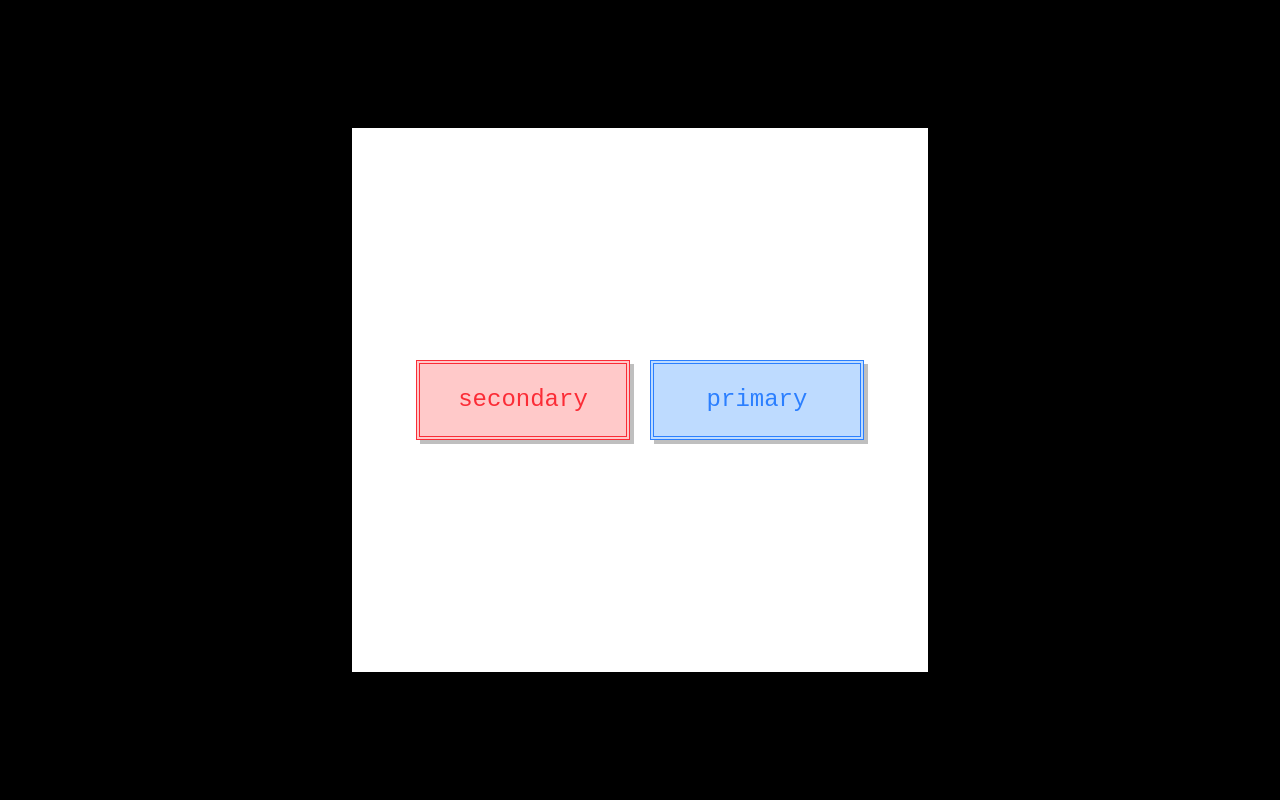
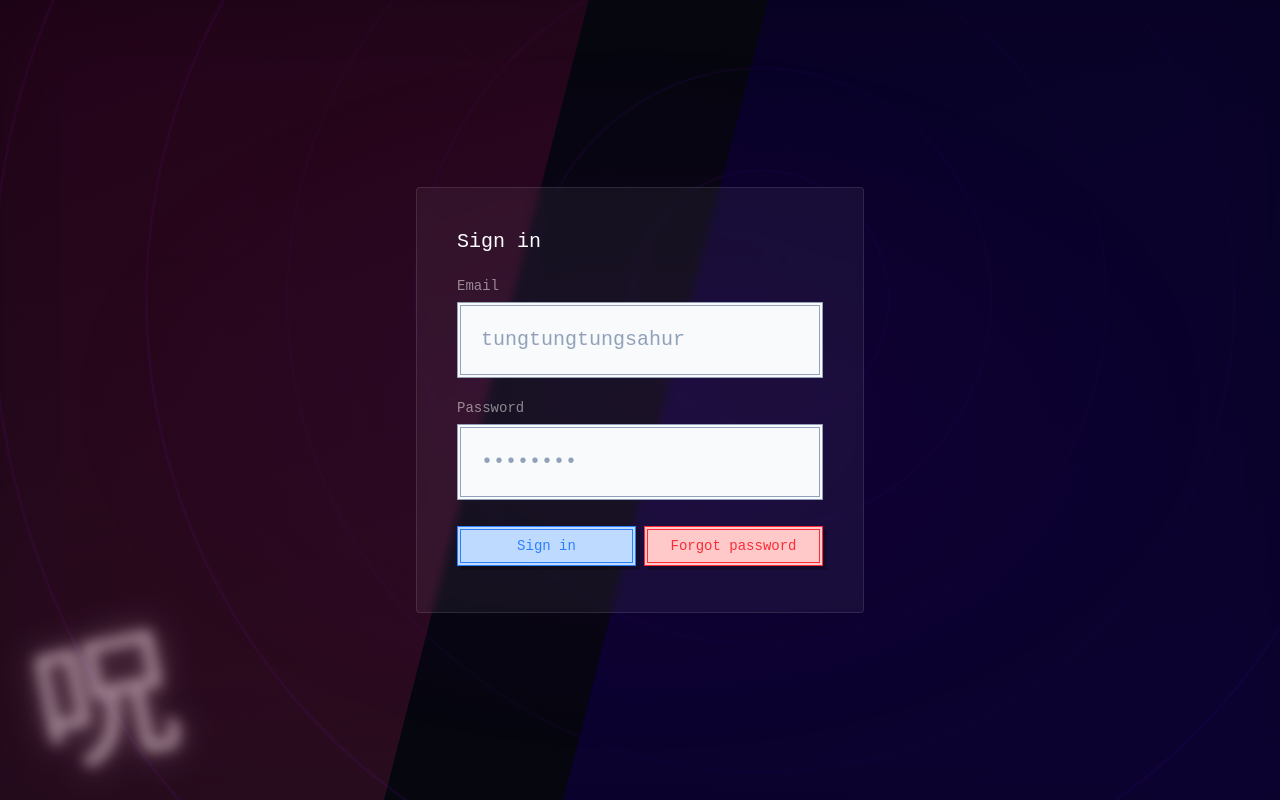
Before and after one commit to staten-island-tech/vue-supabase-project-2026-ma-ma, a Nuxt app: page /login in a window 1280 px wide. Built offline with nearby package versions, Linux system fonts and the light colour scheme.

Commit message:
feat: combine existing components into login page for preliminary design

```diff
--- a/app/components/ButtonPrimary.vue
+++ b/app/components/ButtonPrimary.vue
@@ -1,9 +1,9 @@
 <template>
-  <div>
+  <div class="flex">
     <button
       v-bind="$attrs"
       :class="[
-        'p-5',
+        'w-full p-5',
         'border-4 border-double border-primary-border bg-primary shadow-transparent-md',
         'text-2xl text-primary-foreground',
         'transition-all duration-150',
--- a/app/components/ButtonSecondary.vue
+++ b/app/components/ButtonSecondary.vue
@@ -1,9 +1,9 @@
 <template>
-  <div>
+  <div class="flex">
     <button
       v-bind="$attrs"
       :class="[
-        'p-5',
+        'w-full p-5',
         'border-4 border-double border-secondary-border bg-secondary shadow-transparent-md',
         'text-2xl text-secondary-foreground',
         'transition-all duration-150',
--- a/app/components/LoginBackground.vue
+++ b/app/components/LoginBackground.vue
@@ -16,7 +16,7 @@
       </g>
 
       <!-- Large 呪 blended into the red slash area, bottom-left -->
-      <text x="22" y="65" class="seal-kanji" font-size="11" text-anchor="middle" transform="rotate(-12, 22, 95)">呪</text>
+      <text x="13" y="75" class="seal-kanji" font-size="11" text-anchor="middle" transform="rotate(-12, 22, 95)">呪</text>
 
       <!-- Black cursed marks on the red side -->
       <!--<g class="cursed-marks">
--- a/app/pages/login.vue
+++ b/app/pages/login.vue
@@ -1,18 +1,33 @@
 <template>
-  <div class="flex justify-center items-center p-32 w-screen h-screen bg-black">
-    <!-- Login card -->
-    <div
-      class="flex justify-center items-center gap-5 p-16 w-full max-w-xl h-full bg-white"
-    >
-      <ButtonSecondary label="secondary" class="w-full" />
-      <ButtonPrimary label="primary" class="w-full" />
+<div class="flex justify-center items-center p-32 w-screen h-screen">
+  <LoginBackground/>
+  <div class="flex flex-col gap-5 p-10 w-full max-w-md rounded bg-white/5 backdrop-blur-sm border border-white/10">
+
+    <h2 class="text-xl font-medium text-white">Sign in</h2>
+
+    <div class="flex flex-col gap-1.5">
+      <label for="Username" class="text-sm text-white/50">Email</label>
+      <TextInput id="Username" type="text" placeholder="tungtungtungsahur" class="w-full" />
+    </div>
+
+    <div class="flex flex-col gap-1.5">
+      <label for="password" class="text-sm text-white/50">Password</label>
+      <TextInput id="password" type="password" placeholder="••••••••" class="w-full" />
+    </div>
+
+    <div class="flex gap-2">
+      <ButtonPrimary label="Sign in" class="flex-1 text-sm py-1.5" />
+      <ButtonSecondary label="Forgot password" class="flex-1 text-sm py-1.5" />
     </div>
   </div>
+</div>
 </template>
 
 <script setup lang="ts">
 import LoginBackground from '~/components/LoginBackground.vue';
 import ButtonPrimary from '~/components/ButtonPrimary.vue';
+import ButtonSecondary from '~/components/ButtonSecondary.vue';
+import TextInput from '~/components/TextInput.vue';
 </script>
 
 <style scoped></style>
--- a/app/pages/login2.vue
+++ /dev/null
@@ -1,6 +0,0 @@
-<template>
-<LoginBackground/>
-</template>
-
-<script setup lang="ts">
- import LoginBackground from '~/components/LoginBackground.vue';</script>
```
Also changed, not shown: 1 other file (tests, documents, lock files or other folders).
